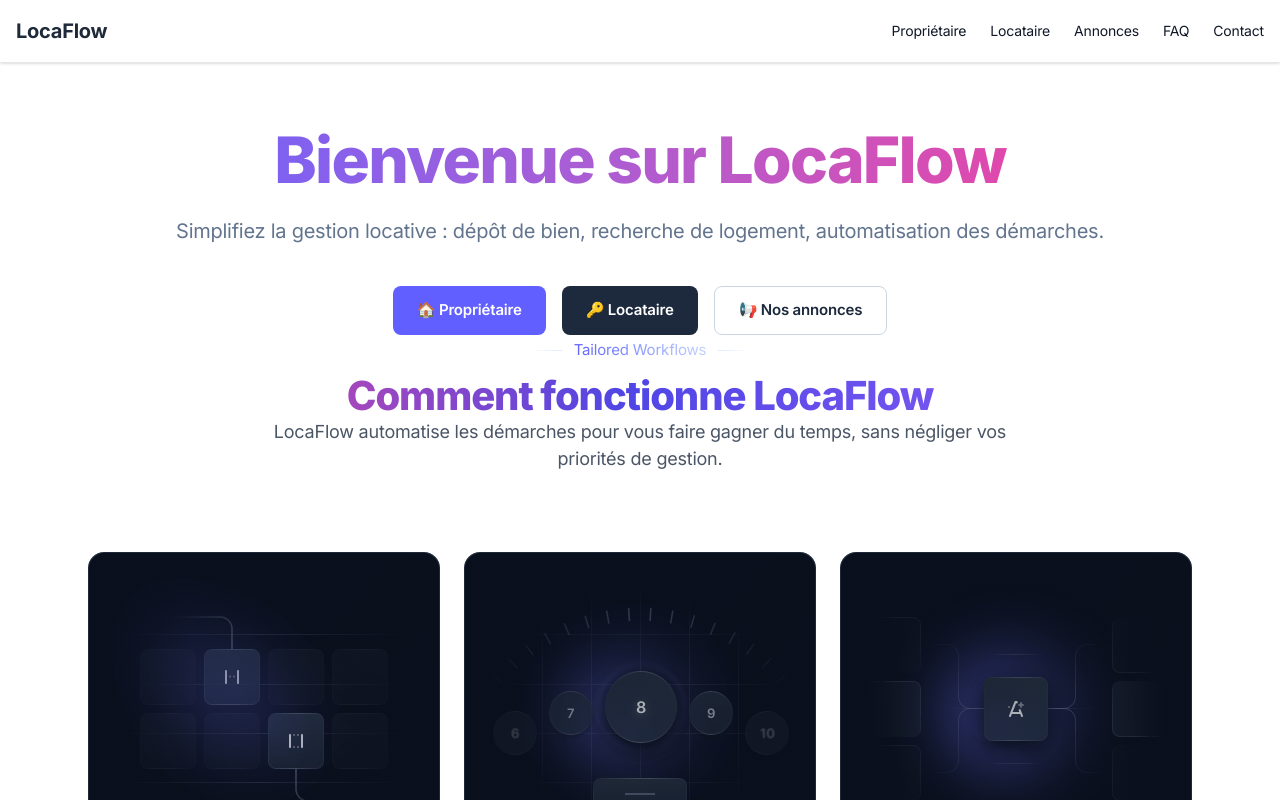
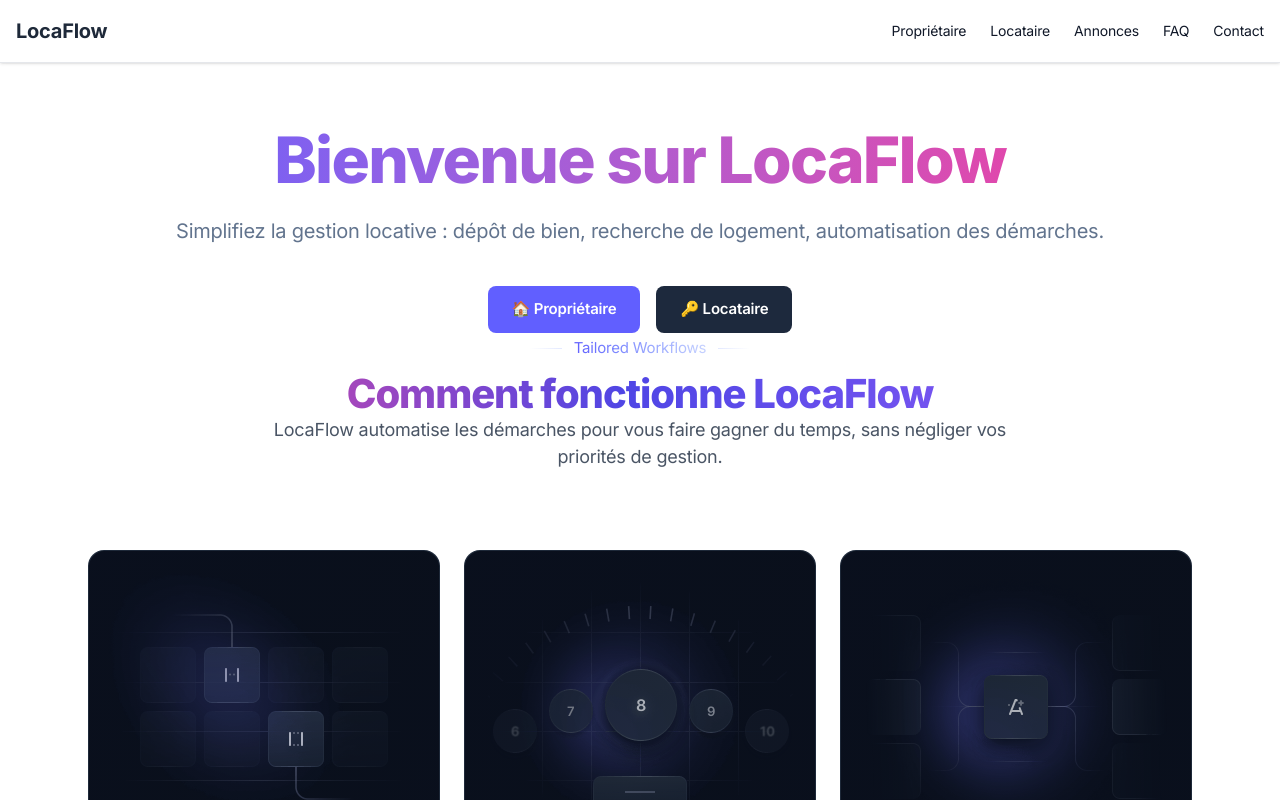
Before and after one commit to mikaelpackowski/locaflow, a Next.js app: page / in a window 1280 px wide. Shown: the top 800 px of the page. Built offline with nearby package versions, Linux system fonts and the light colour scheme.

Commit message:
Update hero-home.tsx

```diff
--- a/components/hero-home.tsx
+++ b/components/hero-home.tsx
@@ -24,13 +24,6 @@ export default function Hero() {
             >
               🔑 Locataire
             </a>
-
-            <a
-              className="inline-flex items-center justify-center gap-2 rounded-lg border border-slate-300 px-6 py-3 text-slate-800 font-semibold hover:bg-slate-100 transition"
-              href="/annonces"
-            >
-              📢 Nos annonces
-            </a>
           </div>
         </div>
       </div>
```
